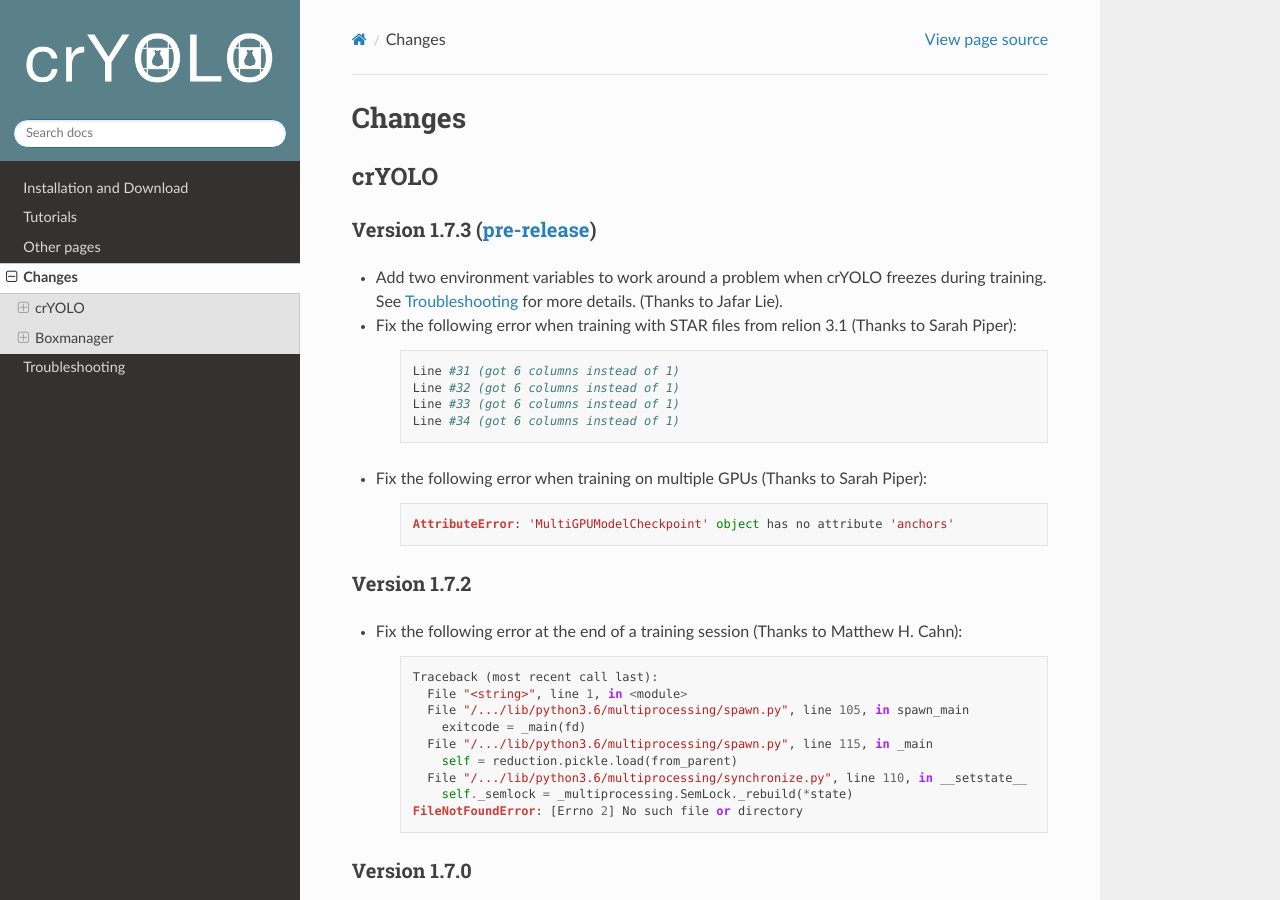
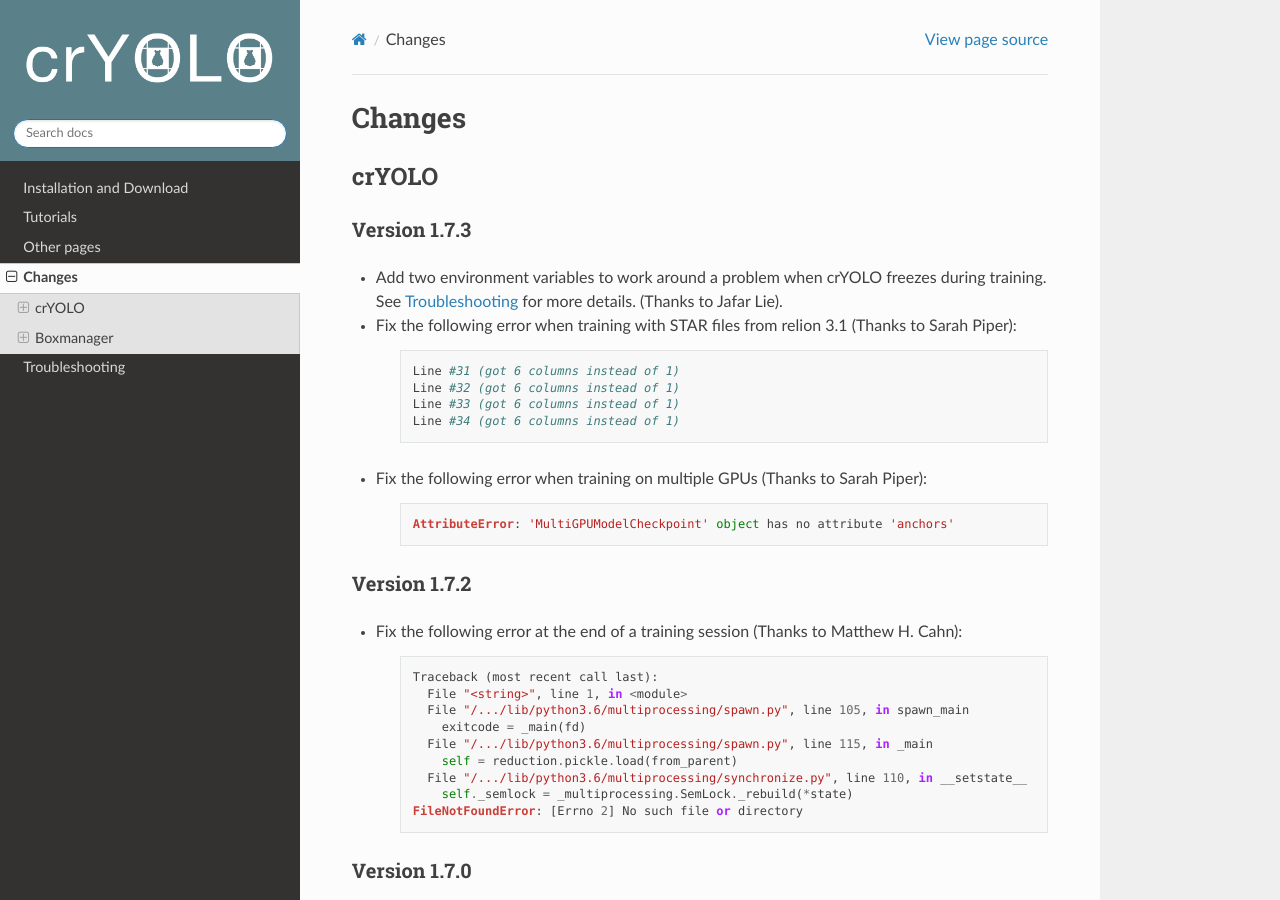
Before and after one commit to MPI-Dortmund/cryolo, a Sphinx documentation site: the page built from source/changes.rst, in a window 1280 px wide and 900 px high. Built offline with Sphinx 7.4.7 and the Read the Docs theme 2.0.0, drawn with Linux system fonts in a browser that asks for light colours.

Commit message:
version 1..73

```diff
--- a/source/changes.rst
+++ b/source/changes.rst
@@ -4,7 +4,7 @@
 crYOLO
 ^^^^^^
 
-Version 1.7.3 (`pre-release <https://pypi.org/project/cryolo/#history>`_)
+Version 1.7.3
 *************
 
 * Add two environment variables to work around a problem when crYOLO freezes during training. See :ref:`Troubleshooting <cryolo-freeze-label>` for more details. (Thanks to Jafar Lie).
```
